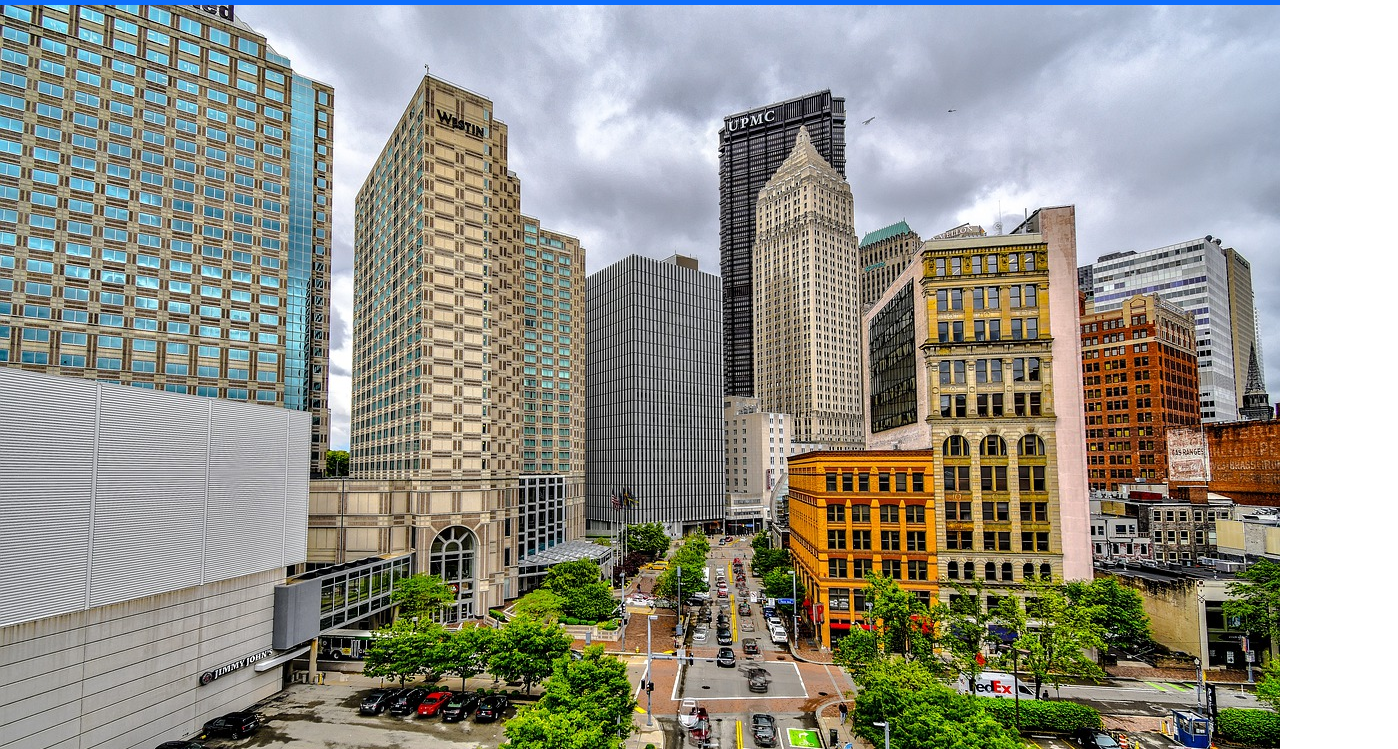
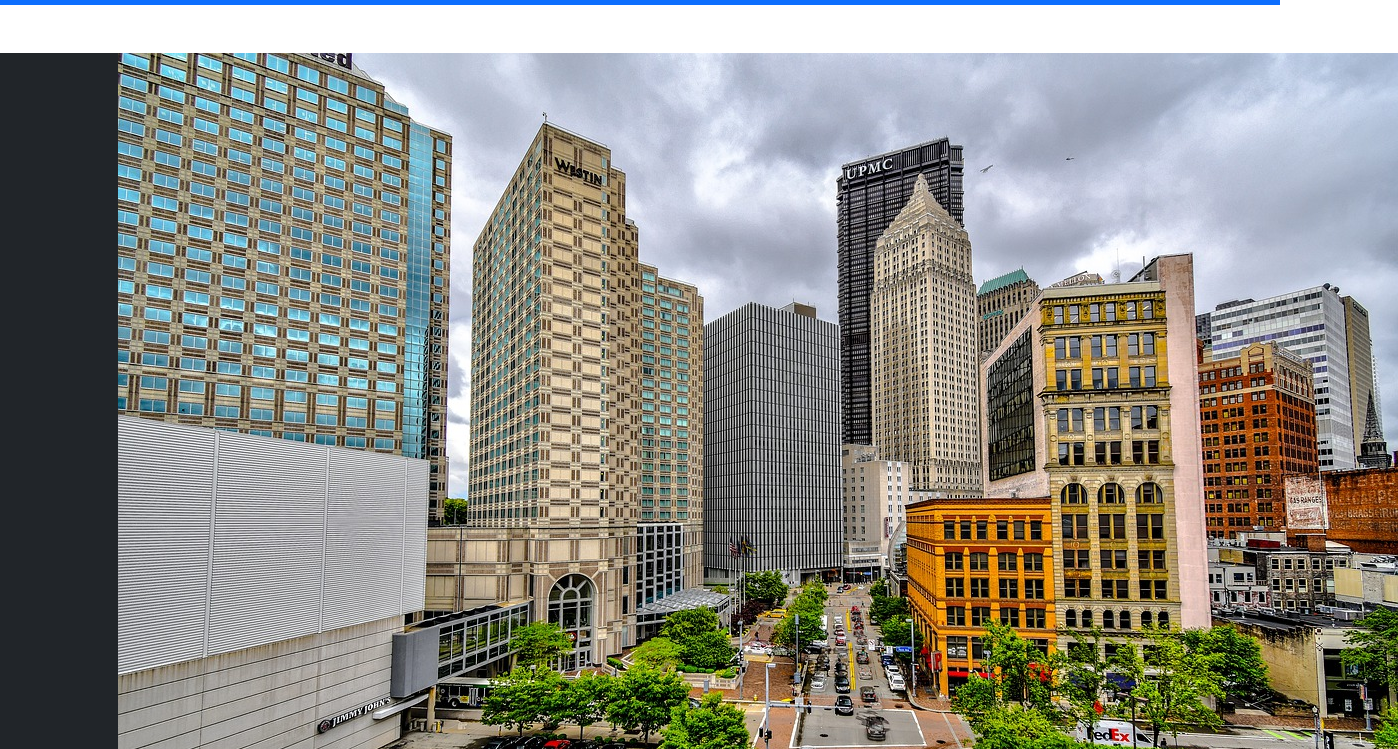
Before and after one commit to bahim22/ISM, a plain HTML site: page home.html in a window 1280 px wide. Shown: the part 51-800 px from the top of the page, 1398 px wide, since content can reach past the window. Drawn offline with nearby package versions, Linux system fonts and the light colour scheme.

Commit message:
update to remove top img

```diff
--- a/home.html
+++ b/home.html
@@ -43,8 +43,8 @@
     </nav>
     <!-- Header-->
     <header class="bg-dark py-0">
-        <img class="img-fluid" src="img/ps4.webp" alt="pittsburgh skyline" />
         <div class="container px-4 px-lg-5 my-5">
+            <img class="img" src="img/ps4.webp" alt="pittsburgh skyline" />
             <div class="text-center text-white">
                 <h1 class="display-4 fw-bolder">Shop Top Exclusives</h1>
                 <p class="lead fw-normal text-white-50 mb-0">
```
